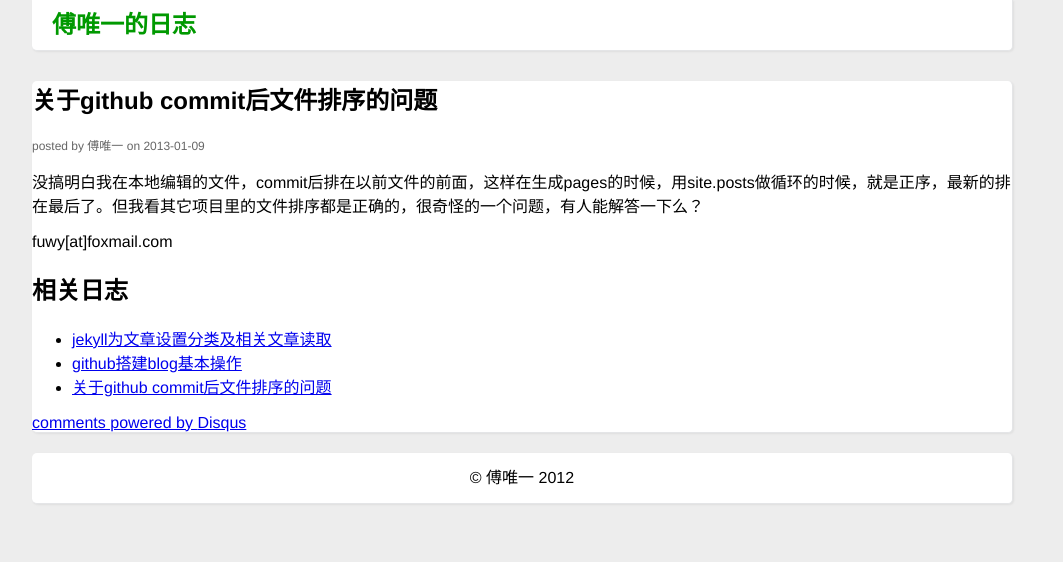
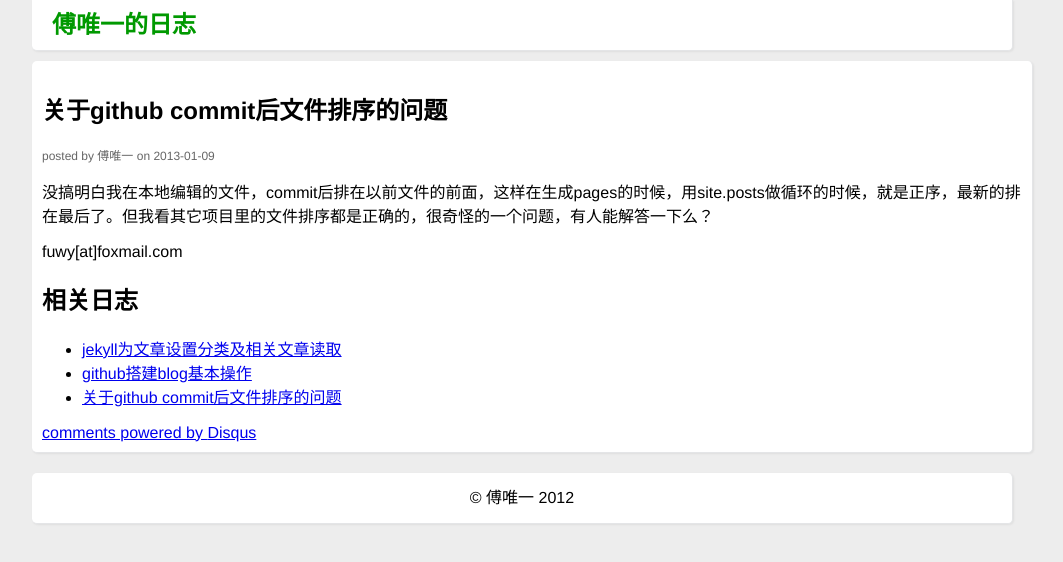
Before and after one commit to yuiitsu/logs, a Jekyll site: the page built from _posts/2013-01-09-about-github-commit.html, in a window 1280 px wide. Shown: the top 562 px of the page, without its empty margins (118-1181 px from the left). Built offline with Jekyll 4.4.1, drawn with Linux system fonts in a browser that asks for light colours; comment, search, counter and statistics services are not loaded.

Commit message:
update css

```diff
--- a/css/common.css
+++ b/css/common.css
@@ -32,7 +32,7 @@
 .links ul li{height:28px;line-height:28px;border-bottom:1px dotted #ededed;float:left;margin-right:10px;}
 .links ul li a{color:#444;text-decoration: none;}
 .links ul li a:hover{color:#009900;}
-.postbox{width:100%;}
+.postbox{width:100%;padding:10px;}
 .post_links{background-color:#ededed;padding:5px;}
 .post_links h3{height:30px;line-height:30px;border-bottom:1px solid #fff;}
 .post_links ul{}
```
